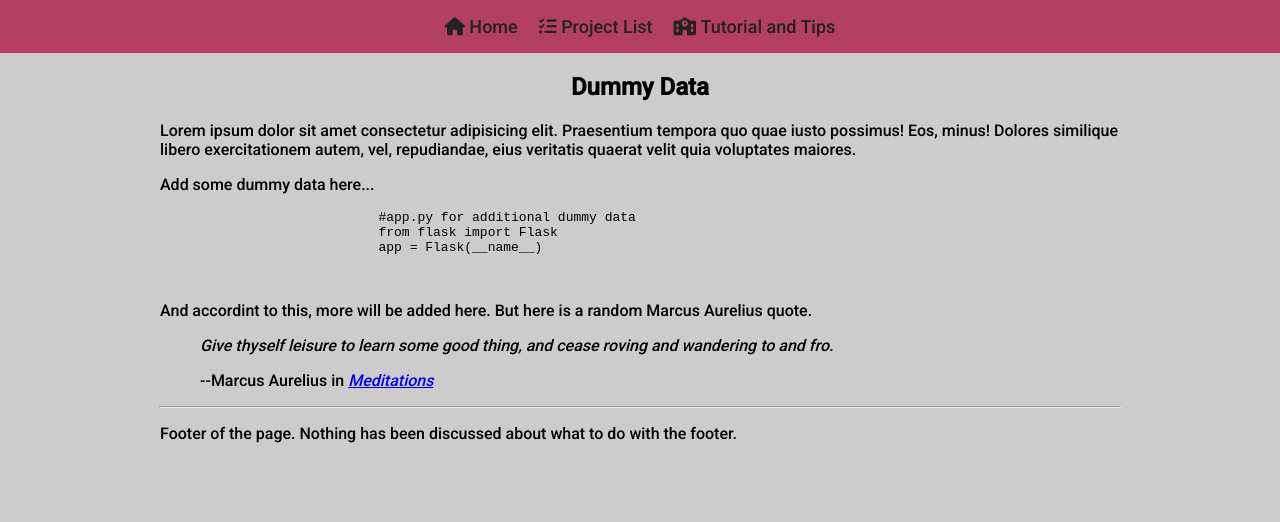
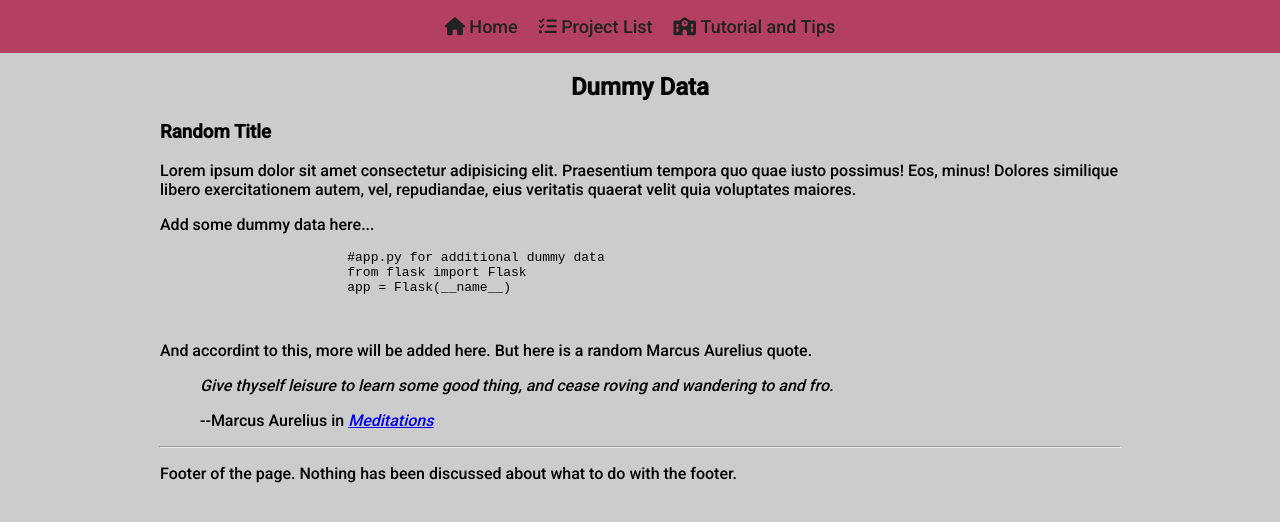
Before and after one commit to bit-encoder/portfolio, a plain HTML site: page index.html in a window 1280 px wide. Shown: the part 86-608 px from the top of the page. Drawn offline with Linux system fonts and the light colour scheme.

Commit message:
Fix: Add heading to ensure validator works.

```diff
--- a/index.html
+++ b/index.html
@@ -33,6 +33,8 @@
                 <h2>Dummy Data</h2>
 
                 <article>
+                    <h3>Random Title</h3>
+
                     <p>Lorem ipsum dolor sit amet consectetur adipisicing elit. Praesentium tempora quo quae iusto possimus! Eos, minus! Dolores similique libero exercitationem autem, vel, repudiandae, eius veritatis quaerat velit quia voluptates maiores.</p>
 
                     <p>Add some dummy data here...</p>
```
Lines whose indentation alone changed are shown as unchanged.
